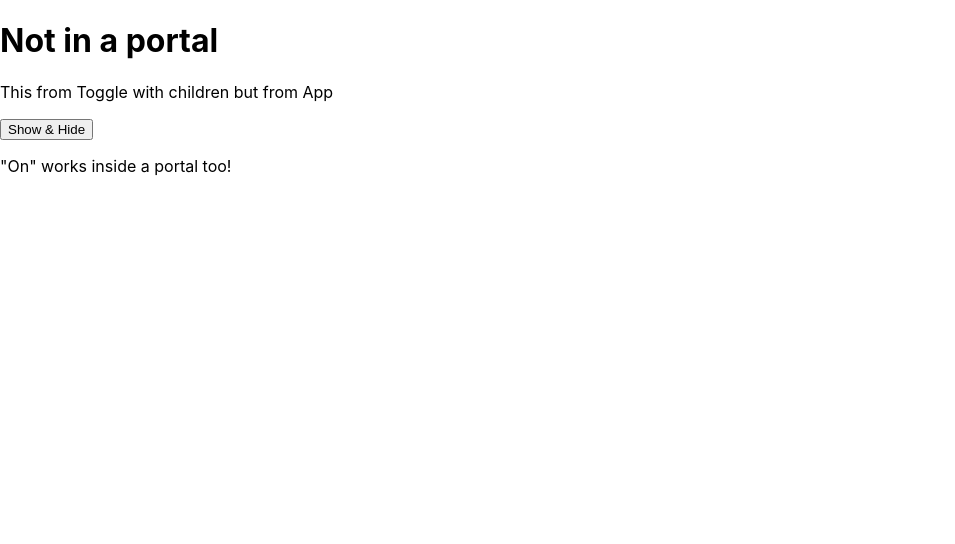
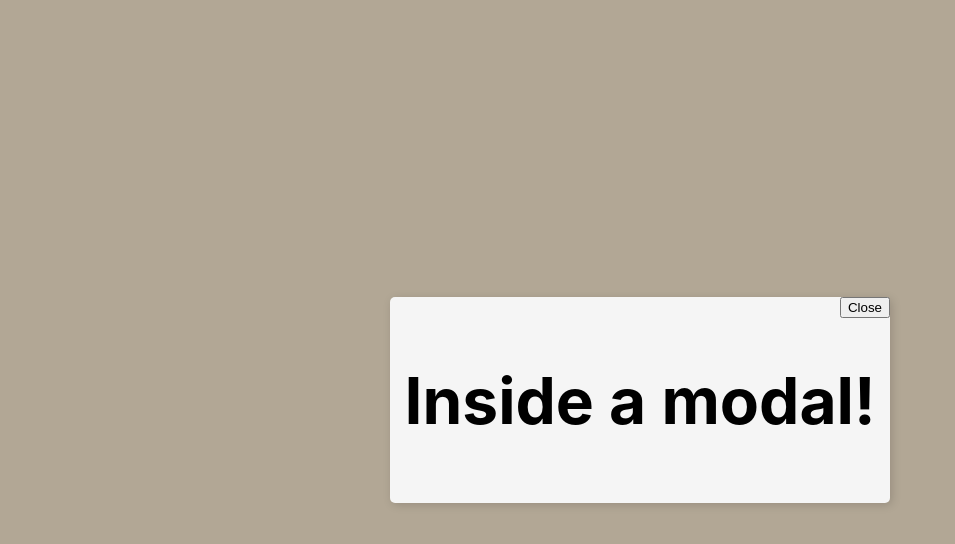
Before and after one commit to helios88/renderprops, a React (Create React App) app: page / in a window 1280 px wide. Shown: the top 544 px of the page, without its empty margins (0-955 px from the left). Built offline with nearby package versions, Linux system fonts and the light colour scheme.

Commit message:
styled card modal

```diff
--- a/src/App.js
+++ b/src/App.js
@@ -1,23 +1,22 @@
 import React, { Component } from 'react'
-import Toggle from './Toggle'
-import Portal from './Portal'
+
+import Toggle from './Toggle';
+import Modal from './Modal';
 export default class App extends Component {
   render() {
     return (
-      <div>
-        <h1>Not in a portal</h1>
+      <>
         <Toggle>
           {({ on, toggle }) => (
             <>
-              {on && <p>This from Toggle with children but from App</p>}
-              <button onClick={toggle}>Show &amp; Hide</button>
-              <Portal>
-                {on && <p>"On" works inside a portal too!</p>}
-              </Portal>
+              <button onClick={toggle}>Login</button>
+              <Modal on={on} toggle={toggle}>
+                <h1>Inside a modal!</h1>
+              </Modal>
             </>
           )}
         </Toggle>
-      </div >
+      </>
     )
   }
 }
--- a/src/Modal.js
+++ b/src/Modal.js
@@ -1,28 +1,63 @@
 import React, { Component } from 'react'
 import styled from 'styled-components'
 import Portal from './Portal'
-
-
-export class Modal extends Component {
+export default class Modal extends Component {
  render() {
+  const { children, toggle, on } = this.props
   return (
    <Portal>
-    <ModalWrapper>
-     {this.props.children}
-    </ModalWrapper>
+    {on &&
+     <>
+      <ModalWrapper>
+       <ModalCard>
+        <CloseButton onClick={toggle}>Close</CloseButton>
+        <h1>{children}</h1>
+       </ModalCard>
+       <Background />
+      </ModalWrapper>
+     </>
+    }
    </Portal>
   )
  }
 }
 
-export default Modal
+const ModalWrapper = styled.div`
+background-color: papayawhip;
+position: absolute;
+height: 100%;
+width: 100%;
+left: 0;
+top: 0;
+display: flex;
+justify-content: center;
+align-items: center;
+`;
 
+const ModalCard = styled.div`
+background-color: whitesmoke;
+position: relative;
+border-radius: 5px;
+min-width: 500px;
+display: flex;
+justify-content: center;
+align-items: center;
+z-index: 1;
+box-shadow: 2px 2px 10px rgba(0,0,0, 0.15)
+`;
 
-const ModalWrapper = styled.div`
- position: absolute;
- top: 0;
- left: 0;
- width: 100%;
- length: 100%;
- background: whitesmoke;
+const CloseButton = styled.button`
+position: absolute;
+top: 0;
+right: 0;
 `;
+
+const Background = styled.div`
+position: absolute;
+width: 100%;
+height: 100%;
+top: 0;
+left: 0;
+background: black;
+opacity: 0.3;
+`;
--- a/src/Portal.js
+++ b/src/Portal.js
@@ -1,5 +1,5 @@
-import { Component } from 'react'
-import ReactDOM from 'react-dom'
+import React, { Component } from 'react'
+import ReactDOM from 'react-dom';
 
 const portalRoot = document.getElementById('portal')
 
@@ -7,13 +7,14 @@ export default class Portal extends Component {
  constructor() {
   super();
   this.el = document.createElement('div')
- };
+ }
 
- componentDidMount = () => {
+ componentDidMount() {
   portalRoot.appendChild(this.el)
  }
- componentWillUnmount = () => {
-  portalRoot.appendChild(this.el)
+
+ componentWillUnmount() {
+  portalRoot.removeChild(this.el)
  }
 
  render() {
--- a/src/Toggle.js
+++ b/src/Toggle.js
@@ -1,5 +1,4 @@
 import React, { Component } from 'react'
-
 export default class Toggle extends Component {
 
  state = {
@@ -10,13 +9,14 @@ export default class Toggle extends Component {
   this.setState({
    on: !this.state.on
   })
+
  }
-
  render() {
   const { children } = this.props
-  return children({
+  return (children({
    on: this.state.on,
    toggle: this.toggle
   })
+  )
  }
 }
```
